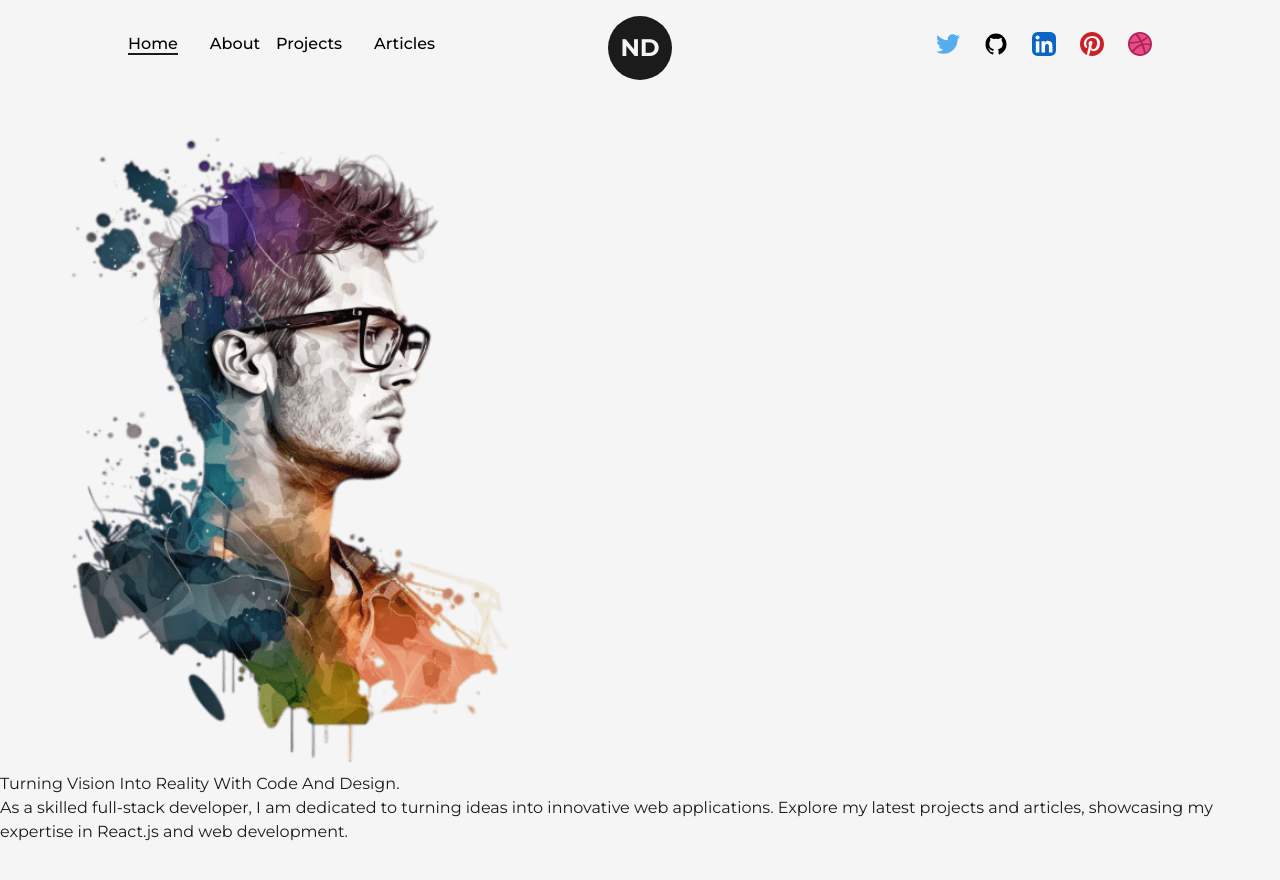
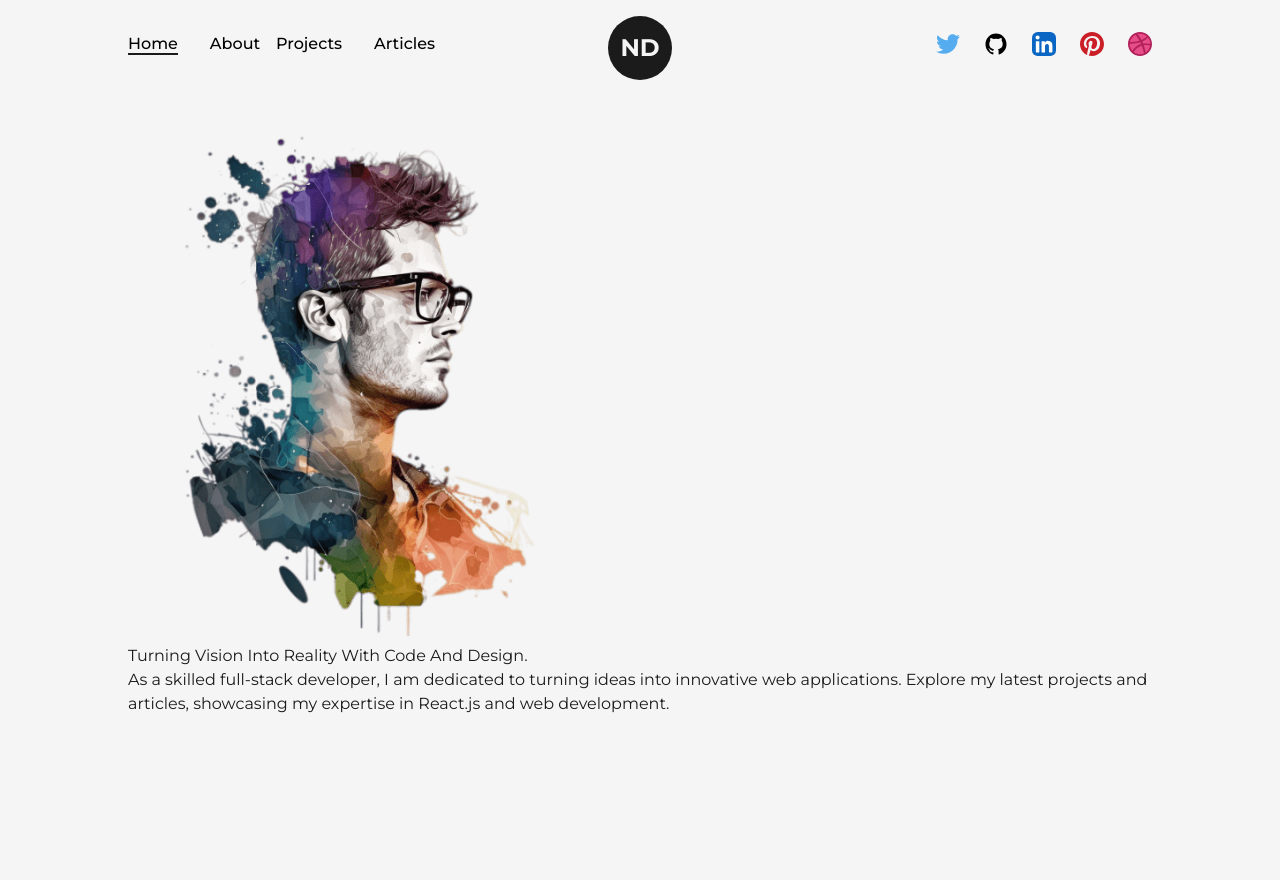
Before and after one commit to Metaverse-Nabeel/portfolio_next_JS, a Next.js app: page / in a window 1280 px wide. Shown: the top 880 px of the page. Built offline with nearby package versions, Linux system fonts and the light colour scheme.

Commit message:
Add profile image, title and description

```diff
--- a/src/components/Layout.jsx
+++ b/src/components/Layout.jsx
@@ -1,11 +1,13 @@
-import React from 'react'
+import React from "react";
 
-const Layout = ({children, className=""}) => {
+const Layout = ({ children, className = "" }) => {
   return (
-    <div className={`w-full h-full inline-block z-0 bg-light  ${className}`}>
-        {children}
+    <div
+      className={`w-full h-full inline-block z-0 bg-light p-32 ${className}`}
+    >
+      {children}
     </div>
-  )
-}
+  );
+};
 
-export default Layout
+export default Layout;
```
